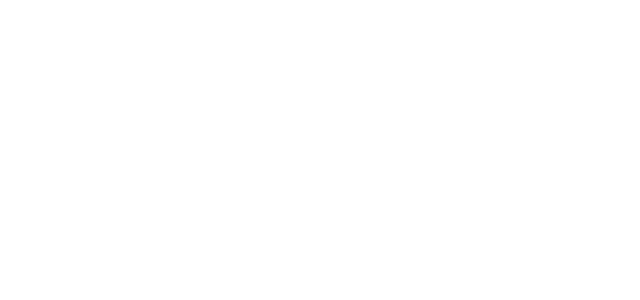
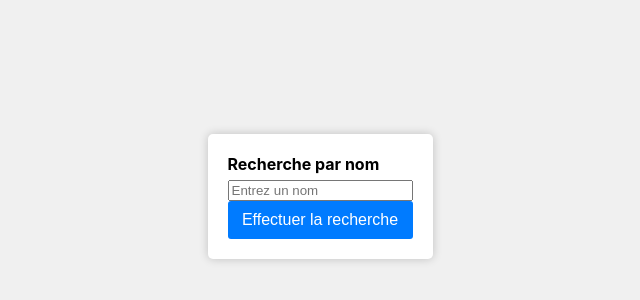
Before and after one commit to PaoloMartinsRibeiro/ProjetEntreprise2, a React (Create React App) app in the folder front/front/: page /Search in a window 1280 px wide. Before the commit this address had no page. Shown: the part 204-504 px from the top of the page, without its empty margins (320-960 px from the left). Built offline with nearby package versions, Linux system fonts and the light colour scheme.

Commit message:
WIP: search function

```diff
--- a/front/front/src/App.js
+++ b/front/front/src/App.js
@@ -2,6 +2,7 @@ import './App.css'
 import Login from './Pages/Login/Login'
 import Salarie from '../src/Pages/Salaries/Salaries'
 import Home from './Pages/Home/Home'
+import Search from './Pages/Search/Search'
 import { BrowserRouter as Router, Routes, Route, BrowserRouter } from 'react-router-dom'
 
 function App() {
@@ -10,8 +11,10 @@ function App() {
       <BrowserRouter>
         <Routes>
           <Route index path="/login" element={<Login />} />
+          <Route path="/" element={<Login />} />
           <Route path="/Home" element={<Home />} />
           <Route path="/GetAllSalarie" element={<Salarie />} />
+          <Route path="/Search" element={<Search />} />
         </Routes>
       </BrowserRouter>
     </div>
--- a/front/front/src/Pages/Home/Home.jsx
+++ b/front/front/src/Pages/Home/Home.jsx
@@ -2,12 +2,14 @@ import React from "react"
 import Salaries from "../Salaries/Salaries"
 import Services from "../Services/Services"
 import Sites from "../Sites/Sites"
+import SearchButton from "../SearchButton/SearchButton"
 
 function Home() {
 
     return (
         <div>
             <h1>Annuaire d'entreprise</h1>
+            <SearchButton />
             <h2>Liste des salariés</h2>
             <Salaries />
             <h2>Liste des services</h2>
--- /dev/null
+++ b/front/front/src/Pages/Search/Search.jsx
@@ -0,0 +1,46 @@
+import React, { useState } from "react"
+import axios from "axios"
+
+function Search() {
+
+    const [name, setname] = useState('')
+    const [result, setresult] = useState('')
+
+    function handleSubmit(event) {
+        event.preventDefault()
+        axios.post('http://localhost:8081/SearchByName', {name})
+        .then(res => {console.log(res)
+            if(res.data === "Recherche réussie") {
+                // Condition d'affichage du résultat
+                result.map((result) => (
+                    <tr key={result.id}>
+                        <td>{result.nomSalarie}</td>
+                        <td>{result.prenomSalarie}</td>
+                        <td>{result.telephonefixeSalarie}</td>
+                        <td>{result.telephoneportableSalarie}</td>
+                        <td>{result.emailSalarie}</td>
+                        <td>{result.serviceSalarie}</td>
+                        <td>{result.siteSalarie}</td>
+                    </tr>
+                ))
+            }
+        })
+        .catch(err => {console.log(err)})
+    }
+
+    return (
+        <div className="form">
+            <div>
+                <form onSubmit={handleSubmit}>
+                    <div className="form_search">
+                        <label htmlFor="nom">Recherche par nom</label>
+                        <input type="name" placeholder="Entrez un nom" onChange={e => setname(e.target.value)}/>
+                    </div>
+                    <button className="form_button">Effectuer la recherche</button>
+                </form>
+            </div>
+        </div>
+    )
+}
+
+export default Search
--- /dev/null
+++ b/front/front/src/Pages/SearchButton/SearchButton.jsx
@@ -0,0 +1,13 @@
+import React from "react"
+
+function SearchButton() {
+    return (
+        <div>
+            <button onClick={() => {
+                window.location.href = "/Search"
+            }}>Rechercher</button>
+        </div>
+    )
+}
+
+export default SearchButton
```
Also changed, not shown: front/front/src/Pages/SearchButton/SearchButton.css (added), 1 other file (tests, documents, lock files or other folders).
